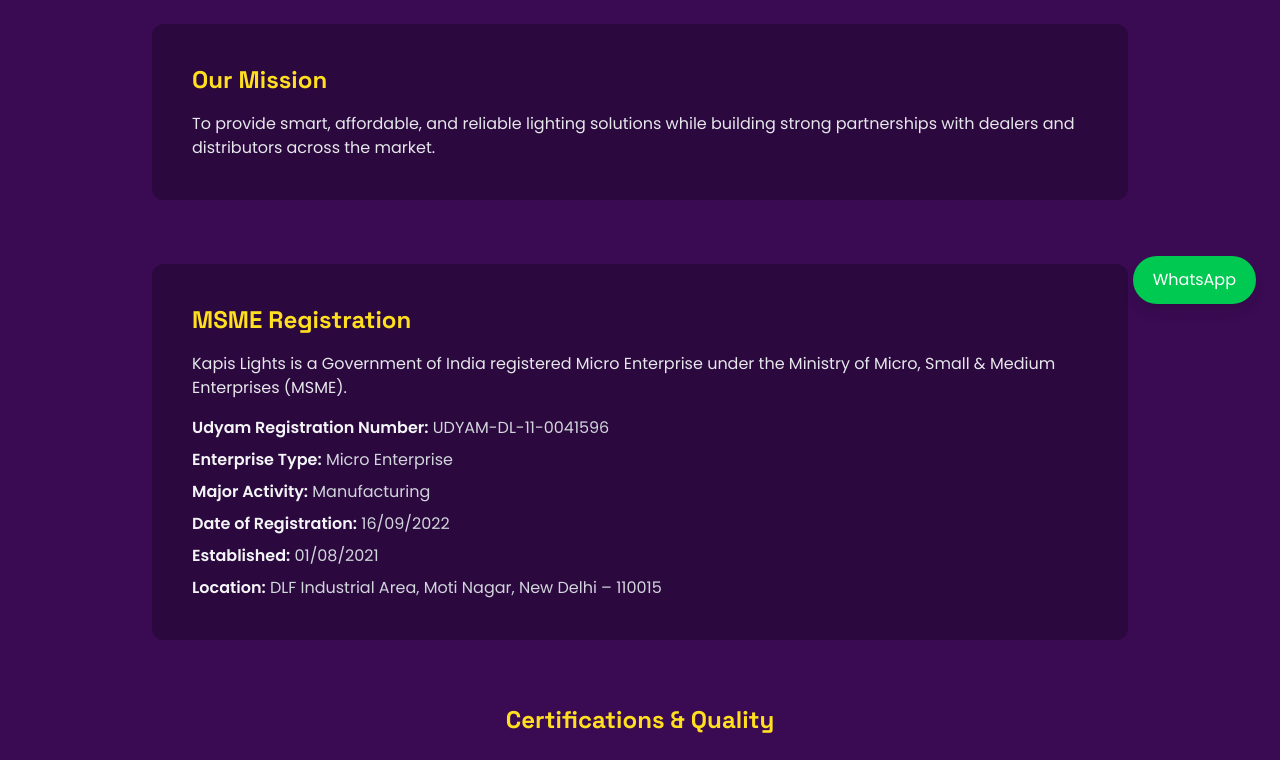
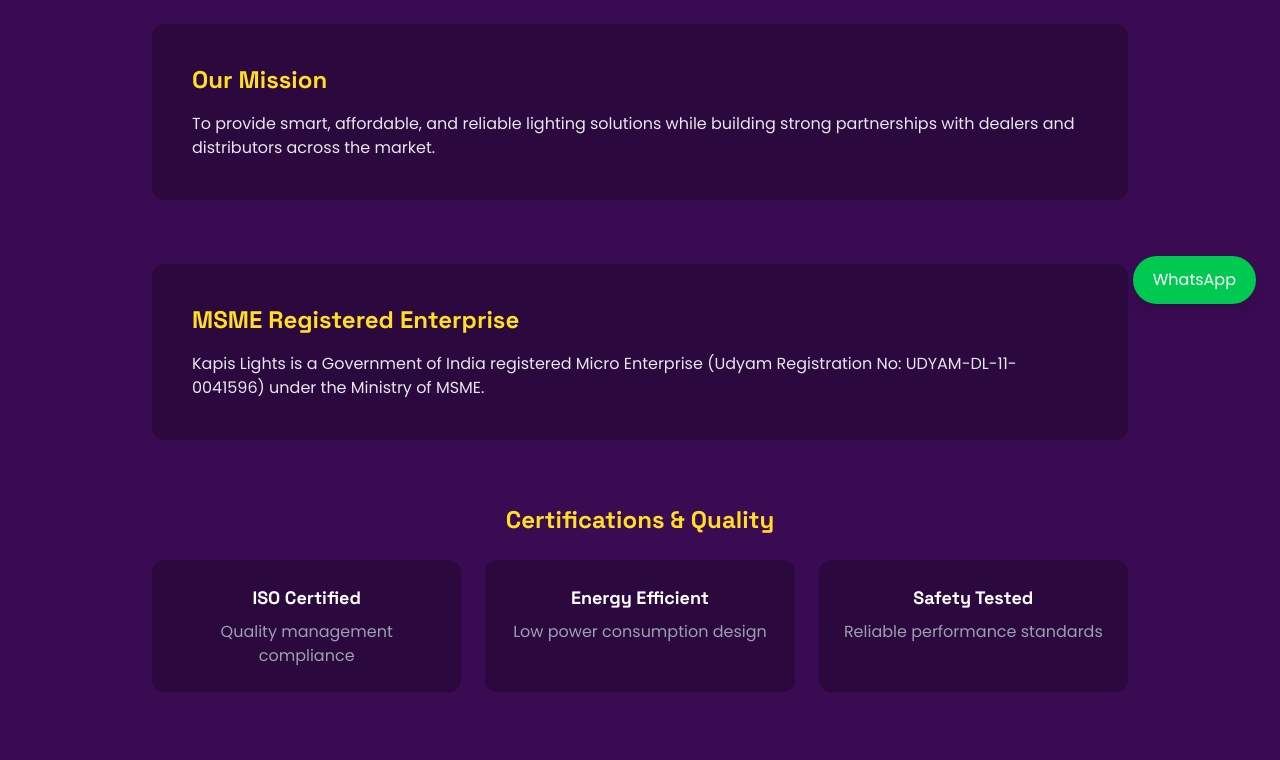
Before and after one commit to Pvekariya/kapis-lights-manual, a Next.js app: page /about in a window 1280 px wide. Shown: the part 472-1232 px from the top of the page. Built offline with nearby package versions, Linux system fonts and the light colour scheme.

Commit message:
Simplified MSME section on About page

```diff
--- a/src/app/about/page.tsx
+++ b/src/app/about/page.tsx
@@ -45,22 +45,13 @@
 
         <section className="mt-16 bg-[#2b083d] p-10 rounded-xl">
           <h2 className="text-2xl font-bold text-yellow-300 mb-4">
-            MSME Registration
+            MSME Registered Enterprise
           </h2>
 
-          <p className="text-gray-200 mb-4">
-            Kapis Lights is a Government of India registered Micro Enterprise under the
-            Ministry of Micro, Small & Medium Enterprises (MSME).
+          <p className="text-gray-200">
+            Kapis Lights is a Government of India registered Micro Enterprise
+            (Udyam Registration No: UDYAM-DL-11-0041596) under the Ministry of MSME.
           </p>
-
-          <div className="space-y-2 text-gray-300">
-            <p><span className="font-semibold text-gray-100">Udyam Registration Number:</span> UDYAM-DL-11-0041596</p>
-            <p><span className="font-semibold text-gray-100">Enterprise Type:</span> Micro Enterprise</p>
-            <p><span className="font-semibold text-gray-100">Major Activity:</span> Manufacturing</p>
-            <p><span className="font-semibold text-gray-100">Date of Registration:</span> 16/09/2022</p>
-            <p><span className="font-semibold text-gray-100">Established:</span> 01/08/2021</p>
-            <p><span className="font-semibold text-gray-100">Location:</span> DLF Industrial Area, Moti Nagar, New Delhi – 110015</p>
-          </div>
         </section>
 
         <section className="mt-16">
```
